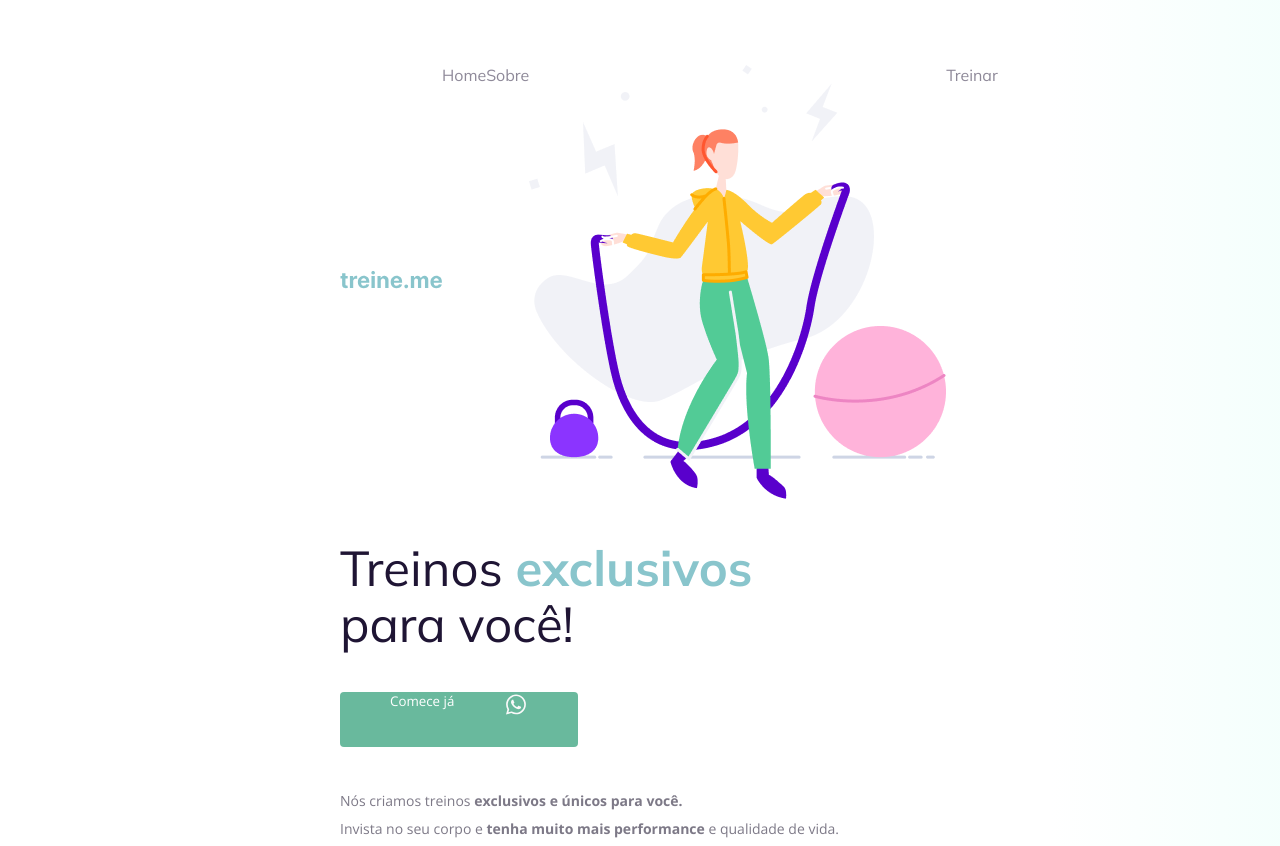
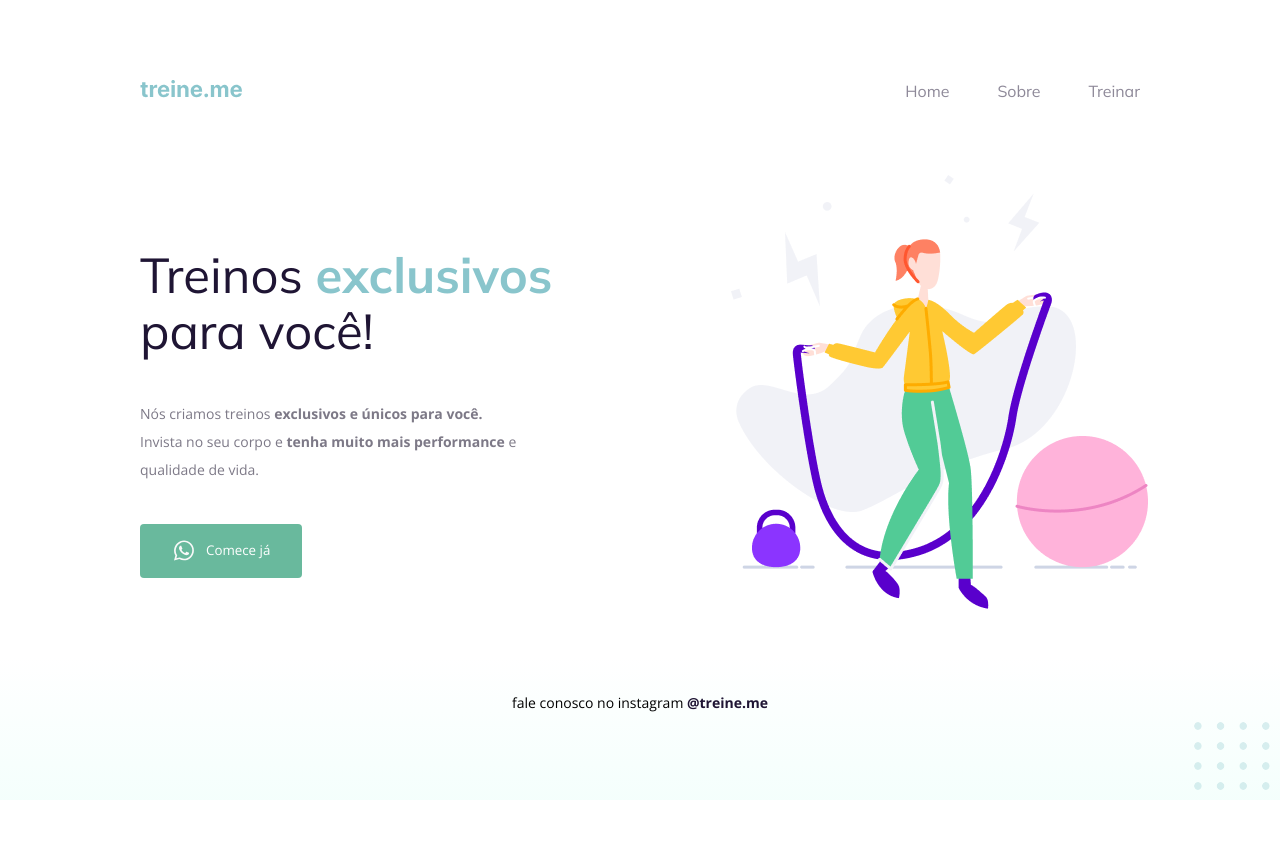
Before and after one commit to GregoriCabral/dessafio-explorer-corrigindo-bugs-02, a plain HTML site: page index.html in a window 1280 px wide. Shown: the top 846 px of the page. After the commit the page ends 800 px from the top, so only its background shows below. Drawn offline with nearby package versions, Linux system fonts and the light colour scheme.

Commit message:
Resolução
Minha resolução do desafio.

```diff
--- a/index.html
+++ b/index.html
@@ -6,15 +6,15 @@
 
     <meta charset="UTF-8" />
     <meta name="viewport" content="width=device-width, initial-scale=1.0" />
-    <title>Treine me</title>
 
     <link href="https://fonts.googleapis.com/css2?family=Mulish:wght@400;700&family=Open+Sans:wght@400;700&display=swap" rel="stylesheet">
-
     <link rel="stylesheet" href="style.css">
 
+    <title>Treine me</title>
   </head>
   <body>
     <div class="page">
+
       <nav>
           <a id="logo" href="#">
             <img src="images/logo.svg" alt="Treine.me" />
@@ -22,28 +22,27 @@
           <ul>
             <li><a href="#">Home</a></li>
             <li><a href="#">Sobre</a></li>
-            <img src="images/img.png" alt="Desenho de uma mulher pulando corta numa academia.">
             <li><a href="#">Treinar</a></li>
           </ul>
-      </nav>
+        </nav>
 
-      <main>
+        <main>
           <section>
             <h1>Treinos <span>exclusivos</span> para você!</h1>
-            <button>
-              Comece já
-              <img src="images/whats.svg" alt="Ícone do whatsapp">
-
-            </button>
 
             <p>
               Nós criamos treinos <strong>exclusivos e únicos para você.</strong></br>
               Invista no seu corpo e <strong>tenha muito mais performance</strong> e qualidade de vida.
             </p>
 
+            <button>
+              <img src="images/whats.svg" alt="Ícone do whatsapp">
+              Comece já
+            </button>
           </section>
 
-      </main>
+          <img src="images/img.png" alt="Desenho de uma mulher pulando corta numa academia.">
+        </main>
 
       <footer>
           fale conosco no instagram <a href="https://instagram.com/treineme" target="_blank">@treine.me</a>
--- a/style.css
+++ b/style.css
@@ -3,30 +3,29 @@ body {
 
     font-family: "Open Sans", sans-serif;
 
-    background: linear-gradient(90deg, rgb(227, 255, 248, 0) 82.08%, rgb(227, 255, 248, 0.38) 100%);
+    background: linear-gradient(180deg, rgba(227, 255, 248, 0) 82.08%, rgba(227, 255, 248, 0.38) 100%);
 
     min-height: 100vh;
   }
 
   .page {
-    width: 600px;
+    width: 1000px;
     margin: 0 auto;
     padding-top: 65px;
   }
 
   nav {
     display: flex;
-    justify-content: start;
+    justify-content: space-between;
     align-items: center;
 
-    margin-bottom: 15px;
+    margin-bottom: 58px;
   }
 
   ul {
     display: flex;
     list-style: none;
-    margin: 0;
-    padding: 0;
+    gap: 48px;
   }
 
   a {
@@ -43,8 +42,7 @@ body {
     opacity: 1;
   }
 
-  h1,
-  ul {
+  h1, ul {
     font-family: "Mulish", sans-serif;
   }
 
@@ -55,7 +53,7 @@ body {
 
     font-weight: normal;
 
-    width: 490px;
+    width: 489px;
   }
 
   h1 span {
@@ -63,12 +61,20 @@ body {
     font-weight: bold;
   }
 
+  main {
+    display: flex;
+    justify-content: space-between;
+    align-items: center;
+    gap: 102px;
+  }
+
   section p {
     font-size: 14px;
     line-height: 28px;
     color: #7d7987;
+    width: 438px;
 
-    margin: 40px 0;
+    margin-bottom: 40px;
   }
 
   button {
@@ -77,13 +83,14 @@ body {
 
     background: #69B99D;
     border: 0;
-    padding: 0 50px 30px;
+    border-radius: 4px;
+    padding: 14px 32px 15px;
 
     display: flex;
     justify-content: space-around;
-    gap: 50px;
+    align-items: center;
+    gap: 10px;
 
-    border-radius: 4px;
 
     cursor: pointer;
   }
@@ -106,6 +113,7 @@ body {
   }
 
   #balls {
+      position: fixed;
       bottom: 0;
       right: 0;
   }
```
